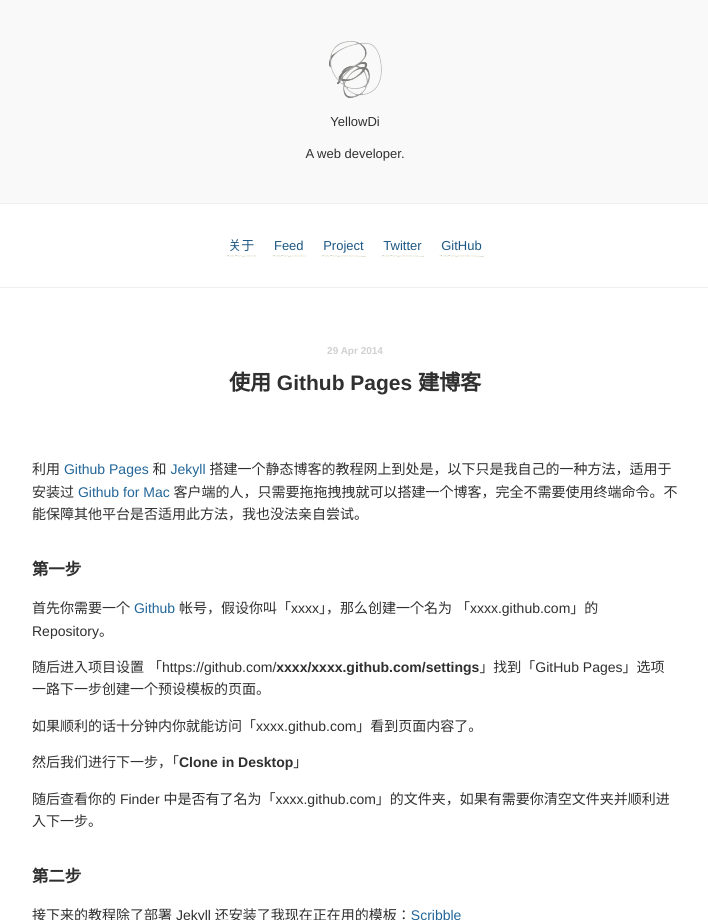
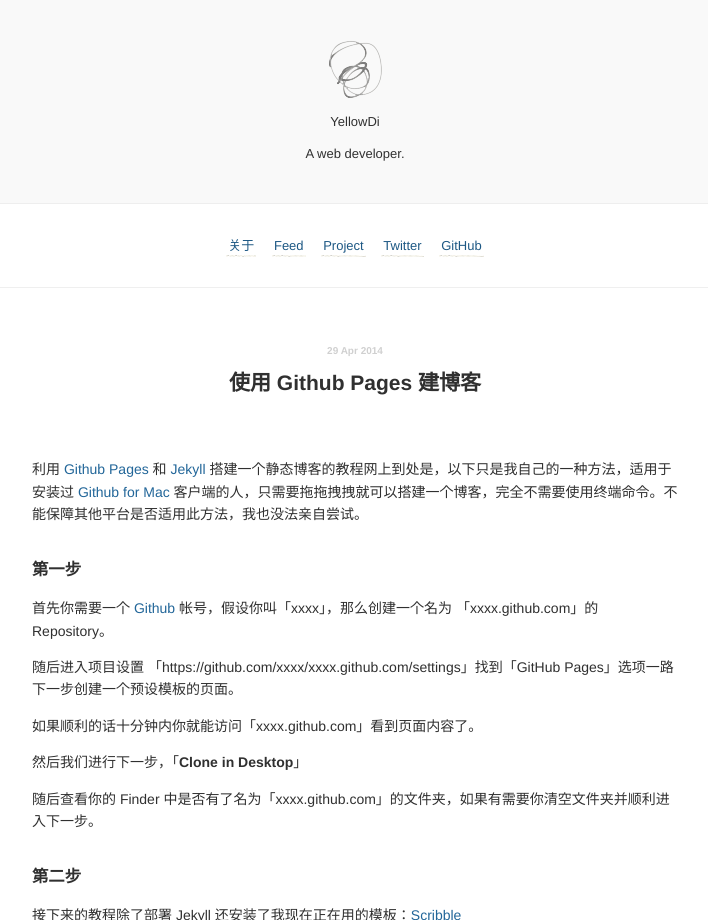
Before and after one commit to YellowDi/yellowdi.github.com, a Jekyll site: the page built from _posts/2014-04-29-blogging-with-jekyll.md, in a window 1280 px wide. Shown: the top 920 px of the page, without its empty margins (285-993 px from the left). Built offline with Jekyll 4.4.1, drawn with Linux system fonts in a browser that asks for light colours; Markdown is read by kramdown in place of the engine named in the settings; comment, search, counter and statistics services are not loaded; some of the changed text lies outside the part shown; grey boxes are pictures that could not be loaded.

Commit message:
修改文章语法错误

```diff
--- a/_posts/2014-04-29-blogging-with-jekyll.md
+++ b/_posts/2014-04-29-blogging-with-jekyll.md
@@ -8,7 +8,7 @@ title: 使用 Github Pages 建博客
 
 首先你需要一个 [Github](http://github.com) 帐号，假设你叫「xxxx」，那么创建一个名为 「xxxx.github.com」的 Repository。
 
-随后进入项目设置 「https://github.com/**xxxx/xxxx.github.com/settings**」找到「GitHub Pages」选项一路下一步创建一个预设模板的页面。
+随后进入项目设置 「https://github.com/xxxx/xxxx.github.com/settings」找到「GitHub Pages」选项一路下一步创建一个预设模板的页面。
 
 如果顺利的话十分钟内你就能访问「xxxx.github.com」看到页面内容了。
 
@@ -22,7 +22,7 @@ title: 使用 Github Pages 建博客
 
 ![screenshot](http://scribble.muan.co/images/screenshot.png)
 
-过程同样非常简单，进入「Scribble」的项目页面点击「Download ZIP」下载，解压至「xxxx.github.com」文件夹并修改「_config.yml」和「about.md」
+过程同样非常简单，进入「Scribble」的项目页面点击「**Download ZIP**」下载，解压至「xxxx.github.com」文件夹并修改「_config.yml」和「about.md」
 
 ### 第三步
 
```
